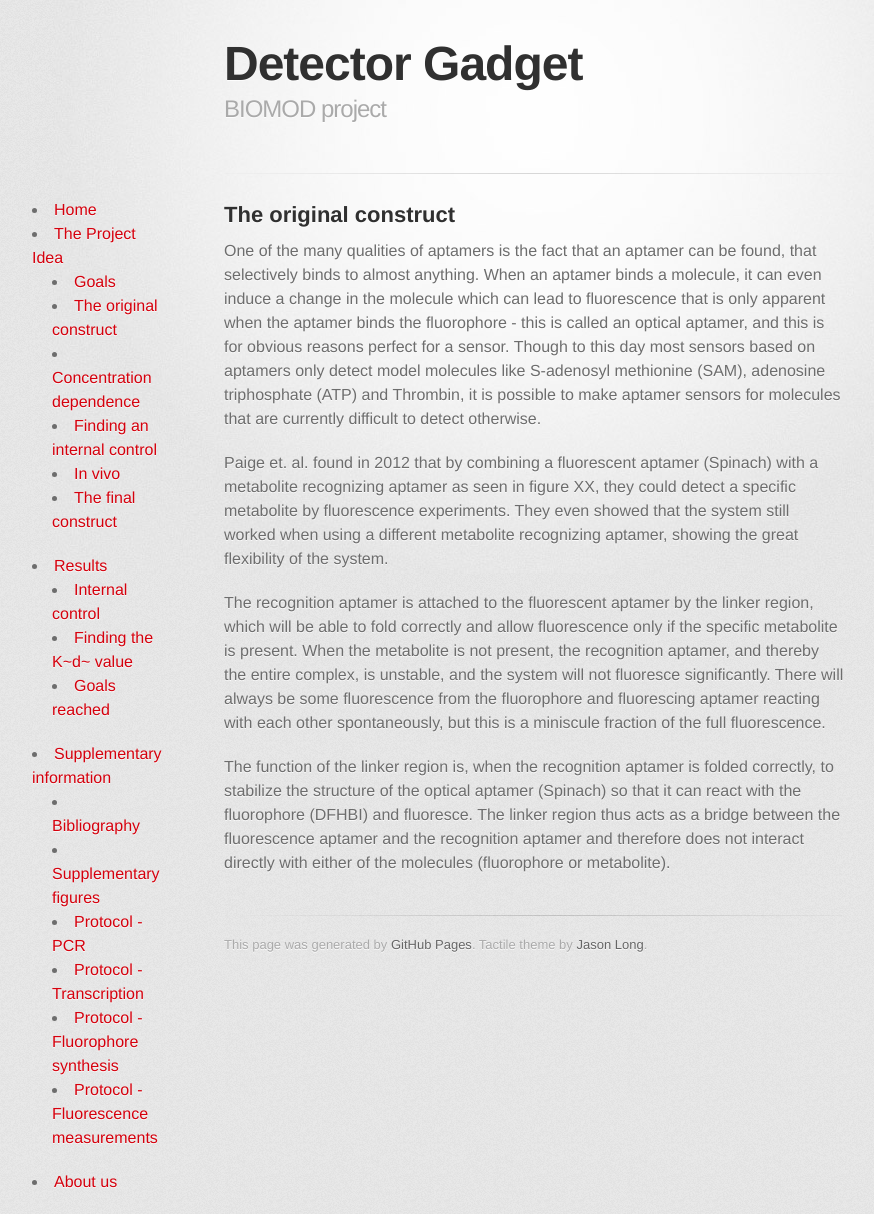
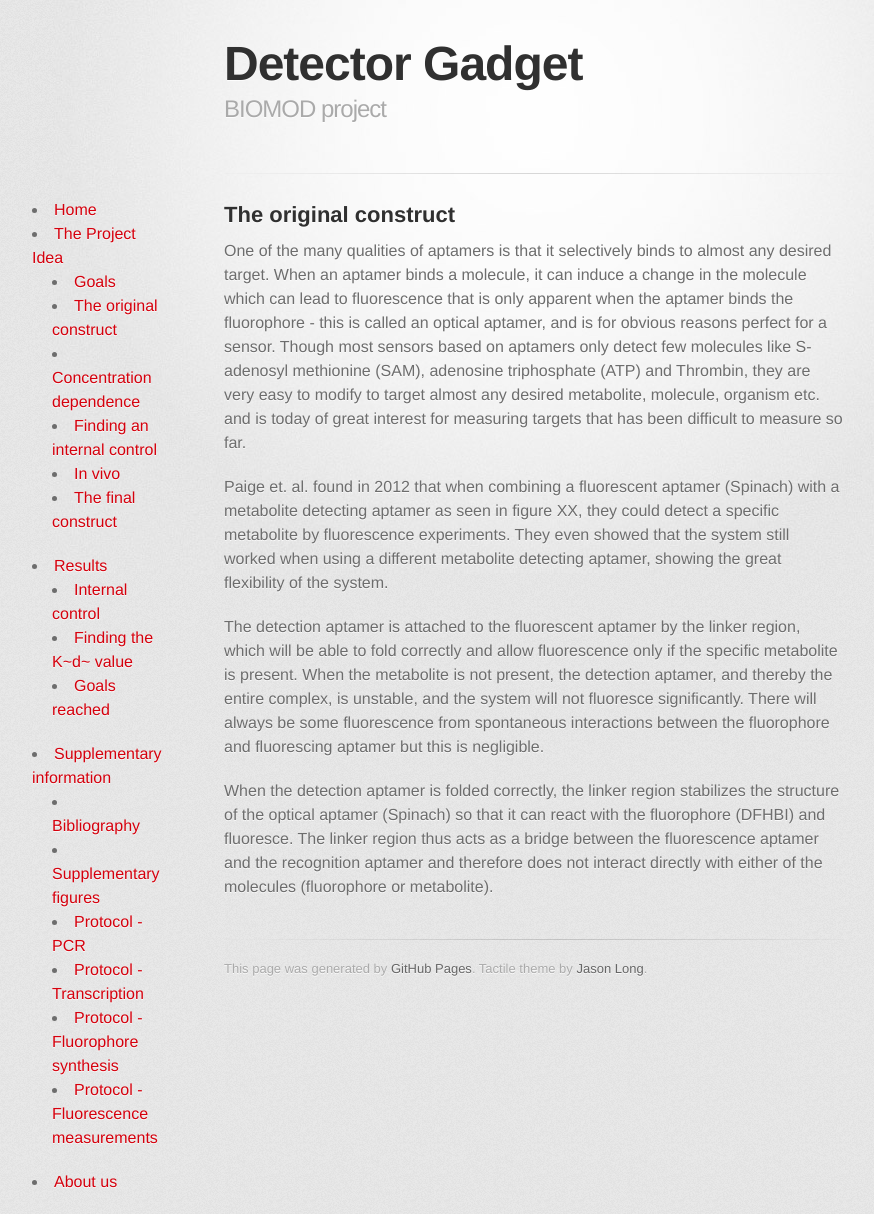
Before and after one commit to detectorgadget/detectorgadget.github.io, a Jekyll site: the page built from theoriginalconstruct.md, in a window 1280 px wide. Shown: the whole page, without its empty margins (106-980 px from the left). Built offline with Jekyll 4.4.1, drawn with Linux system fonts in a browser that asks for light colours; some web fonts are replaced.

Commit message:
Update text

```diff
--- a/theoriginalconstruct.md
+++ b/theoriginalconstruct.md
@@ -4,10 +4,11 @@ layout: default
 
 ##The original construct
 
-One of the many qualities of aptamers is the fact that an aptamer can be found, that selectively binds to almost anything. When an aptamer binds a molecule, it can even induce a change in the molecule which can lead to fluorescence that is only apparent when the aptamer binds the fluorophore - this is called an optical aptamer, and this is for obvious reasons perfect for a sensor. Though to this day most sensors based on aptamers only detect model molecules like S-adenosyl methionine (SAM), adenosine triphosphate (ATP) and Thrombin, it is possible to make aptamer sensors for molecules that are currently difficult to detect otherwise.
+One of the many qualities of aptamers is that it selectively binds to almost any desired target. When an aptamer binds a molecule, it can induce a change in the molecule which can lead to fluorescence that is only apparent when the aptamer binds the fluorophore - this is called an optical aptamer, and is for obvious reasons perfect for a sensor.
+Though most sensors based on aptamers only detect few molecules like S-adenosyl methionine (SAM), adenosine triphosphate (ATP) and Thrombin, they are very easy to modify to target almost any desired metabolite, molecule, organism etc. and is today of great interest for measuring targets that has been difficult to measure so far.
 
-Paige et. al. found in 2012 that by combining a fluorescent aptamer (Spinach) with a metabolite recognizing aptamer as seen in figure XX, they could detect a specific metabolite by fluorescence experiments. They even showed that the system still worked when using a different metabolite recognizing aptamer, showing the great flexibility of the system.
+Paige et. al. found in 2012 that when combining a fluorescent aptamer (Spinach) with a metabolite detecting aptamer as seen in figure XX, they could detect a specific metabolite by fluorescence experiments. They even showed that the system still worked when using a different metabolite detecting aptamer, showing the great flexibility of the system.
 
-The recognition aptamer is attached to the fluorescent aptamer by the linker region, which   will be able to fold correctly and allow fluorescence only if the specific metabolite is present. When the metabolite is not present, the recognition aptamer, and thereby the entire complex, is unstable, and the system will not fluoresce significantly. There will always be some fluorescence from the fluorophore and fluorescing aptamer reacting with each other spontaneously, but this is a miniscule fraction of the full fluorescence.
+The detection aptamer is attached to the fluorescent aptamer by the linker region, which   will be able to fold correctly and allow fluorescence only if the specific metabolite is present. When the metabolite is not present, the detection aptamer, and thereby the entire complex, is unstable, and the system will not fluoresce significantly. There will always be some fluorescence from spontaneous interactions between the fluorophore and fluorescing aptamer but this is negligible.
 
-The function of the linker region is, when the recognition aptamer is folded correctly, to stabilize the structure of the optical aptamer (Spinach) so that it can react with the fluorophore (DFHBI) and fluoresce. The linker region thus acts as a bridge between the fluorescence aptamer and the recognition aptamer and therefore does not interact directly with either of the molecules (fluorophore or metabolite).
+When the detection aptamer is folded correctly, the linker region stabilizes the structure of the optical aptamer (Spinach) so that it can react with the fluorophore (DFHBI) and fluoresce. The linker region thus acts as a bridge between the fluorescence aptamer and the recognition aptamer and therefore does not interact directly with either of the molecules (fluorophore or metabolite).
```
Also changed, not shown: Projectidea.md (+2 -2 lines).
